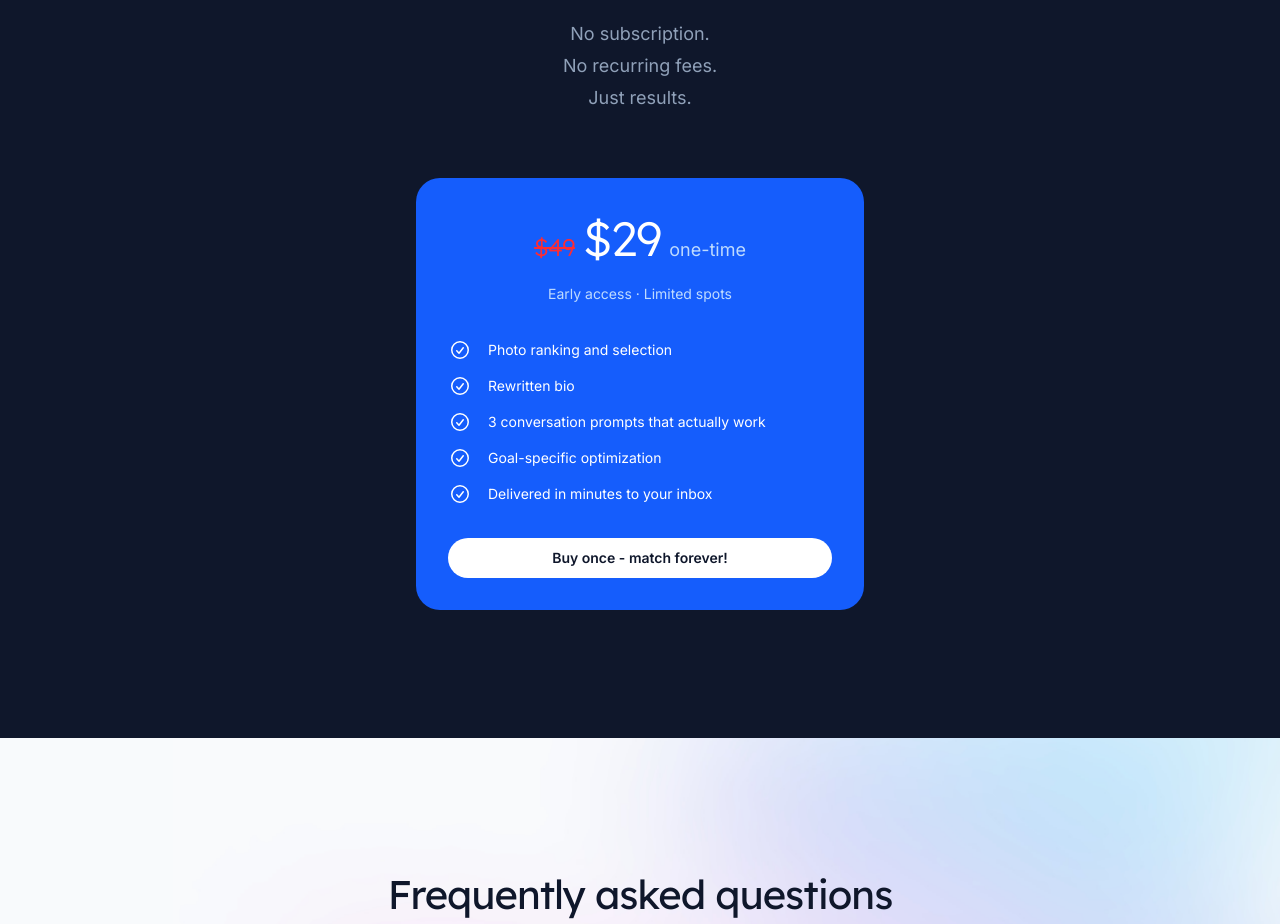
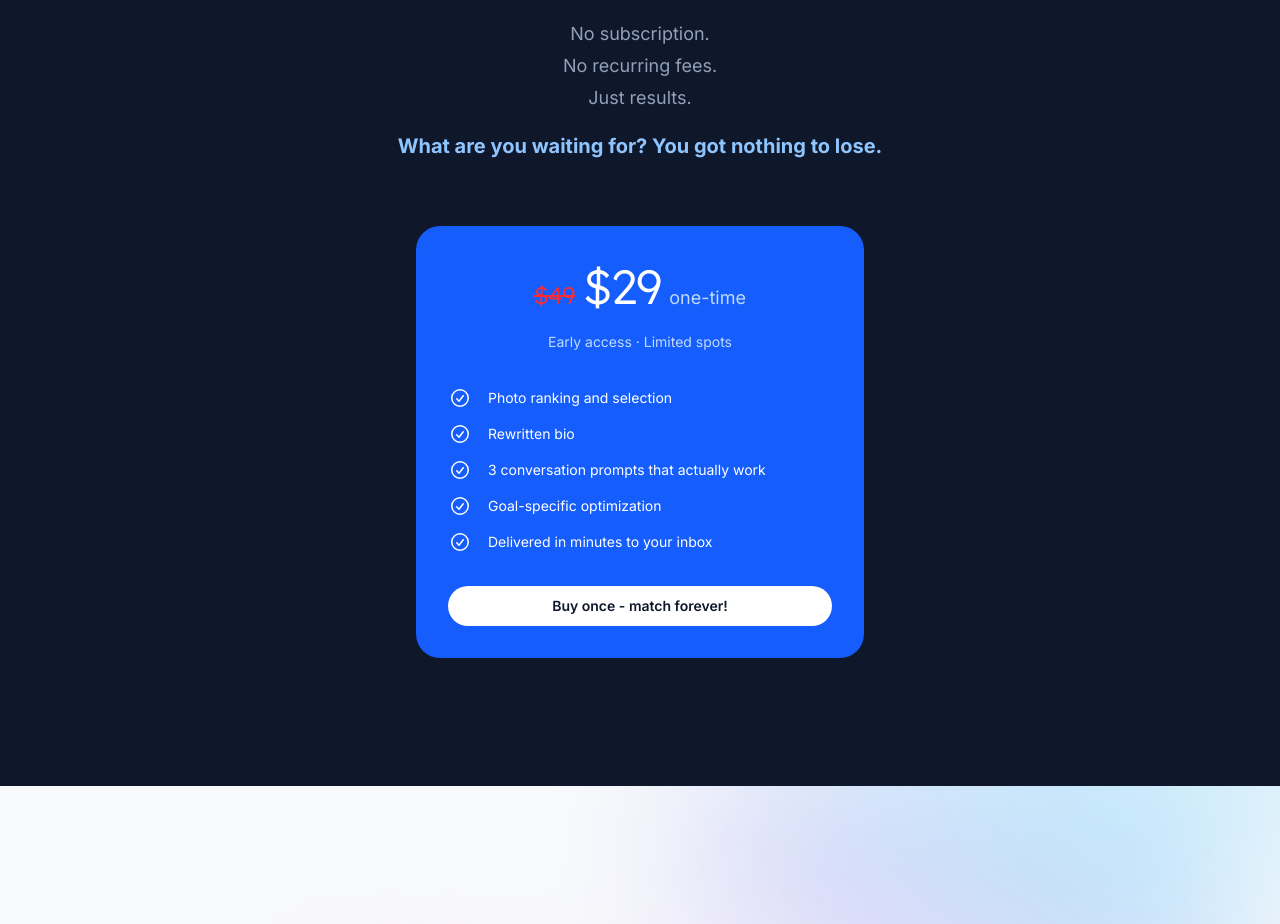
Before and after one commit to pgoodbread/hitch, a Next.js app: page / in a window 1280 px wide. Shown: the part 5106-6030 px from the top of the page. Built offline with nearby package versions, Linux system fonts and the light colour scheme.

Commit message:
add final hook

```diff
--- a/src/app/page.tsx
+++ b/src/app/page.tsx
@@ -594,6 +594,10 @@ export default function Home() {
                 <br />
                 Just results.
               </p>
+
+              <p className="mt-4 text-xl font-bold text-blue-300">
+                What are you waiting for? You got nothing to lose.
+              </p>
             </div>
             <div className="mx-auto mt-16 max-w-md">
               <div className="rounded-3xl bg-blue-600 px-6 py-8 sm:px-8">
```
